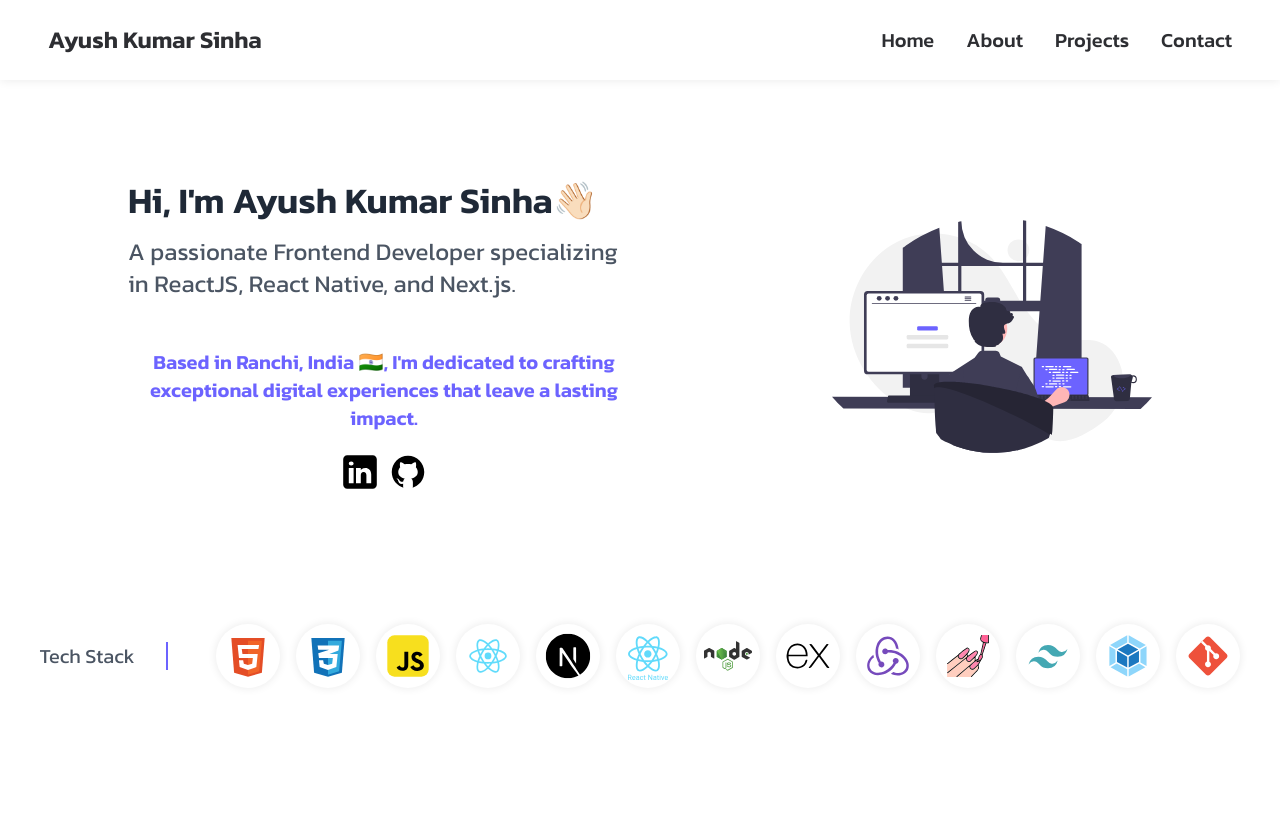
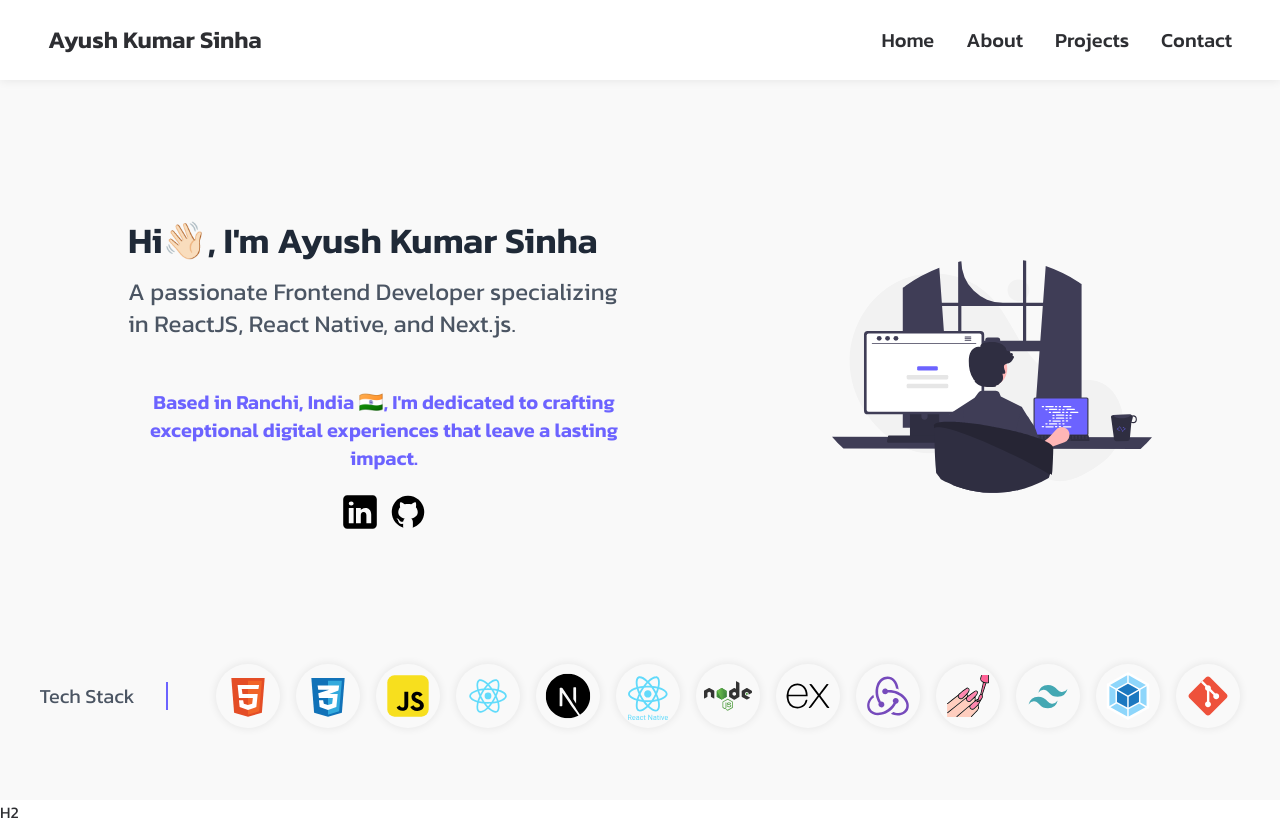
Before and after one commit to ayushsnha/ayushsnha.github.io, a Next.js app: page / in a window 1280 px wide. Before the commit the page ends 800 px from the top, so only its background shows below. Built offline with nearby package versions, Linux system fonts and the light colour scheme.

Commit message:
fix styling

```diff
--- a/app/page.tsx
+++ b/app/page.tsx
@@ -70,13 +70,14 @@ const renderList = ({ name, svg }: techStakListProp) => (
 
 export default function Home() {
   return (
-    <section className="flex flex-col items-center justify-center min-h-[70vh] pt-[6rem] md:pt-[11rem] pb-[2rem]">
+    <>
+      <section className="flex flex-col items-center justify-center min-h-[100vh] pt-[6rem] md:pt-[11rem] pb-[2rem] bg-[#F9F9F9]">
         <div className="px-6">
           <div className="flex items-center justify-center">
             <div className="flex flex-col items-center justify-between gap-5 md:gap-[12rem] md:flex-row-reverse">
               <div className="image"></div>
               <div className="flex flex-col items-left justify-center">
-              <h1 className="text-4xl font-bold text-gray-800">Hi, I&apos;m Ayush Kumar Sinha<span role="img" aria-label="wave">👋🏻</span></h1>
+                <h1 className="text-4xl font-bold text-gray-800">Hi<span role="img" aria-label="wave">👋🏻</span>,  I&apos;m Ayush Kumar Sinha</h1>
                 <p className="text-2xl mt-4 text-gray-600 text-left max-w-lg">A passionate Frontend Developer specializing in ReactJS, React Native, and Next.js.</p>
                 <p className="text-xl mt-12 text-[#6C63FF] font-semibold text-center max-w-lg">Based in Ranchi, India 🇮🇳, I&apos;m dedicated to crafting exceptional digital experiences that leave a lasting impact.</p>
                 <div className=" mt-5">
@@ -106,5 +107,9 @@ export default function Home() {
           </div>
         </div>
       </section >
+      <section className="">
+        <h2>H2</h2>
+      </section>
+    </>
   )
 }
```
Lines whose indentation alone changed are shown as unchanged.
